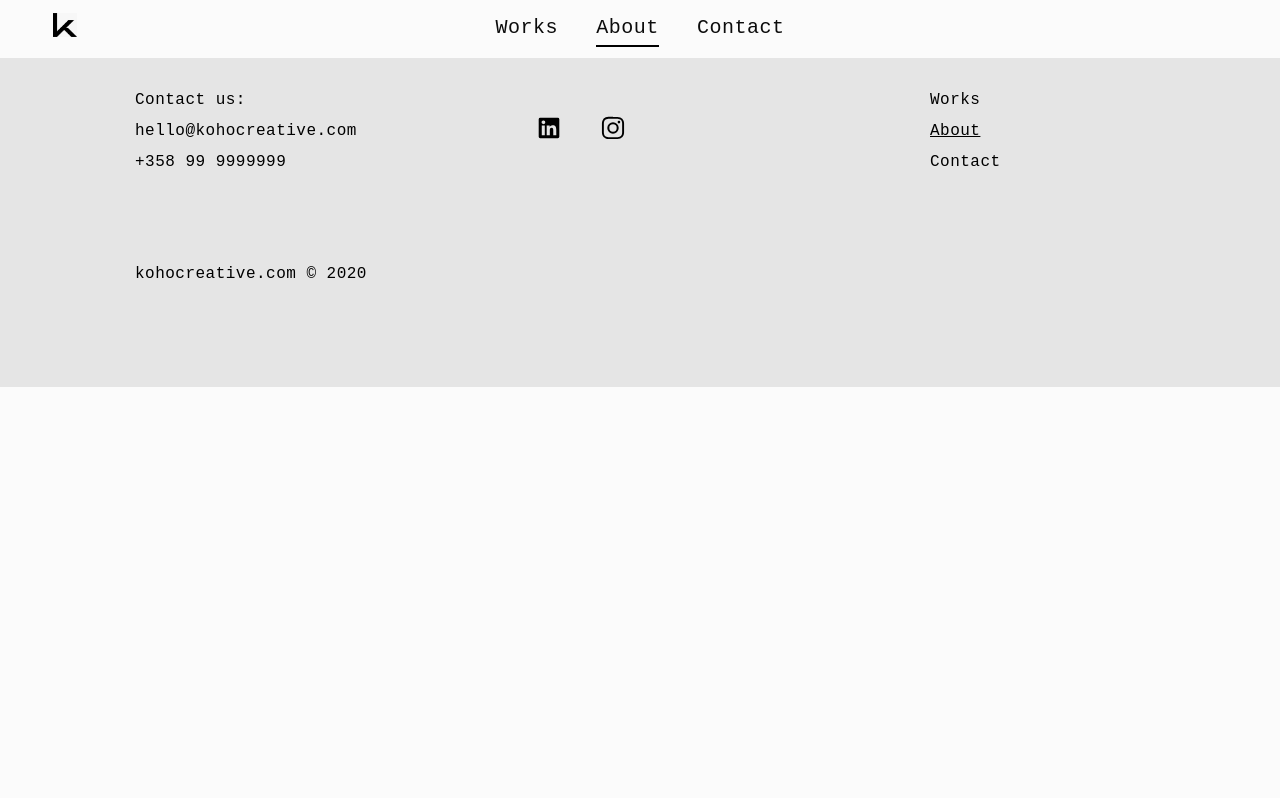
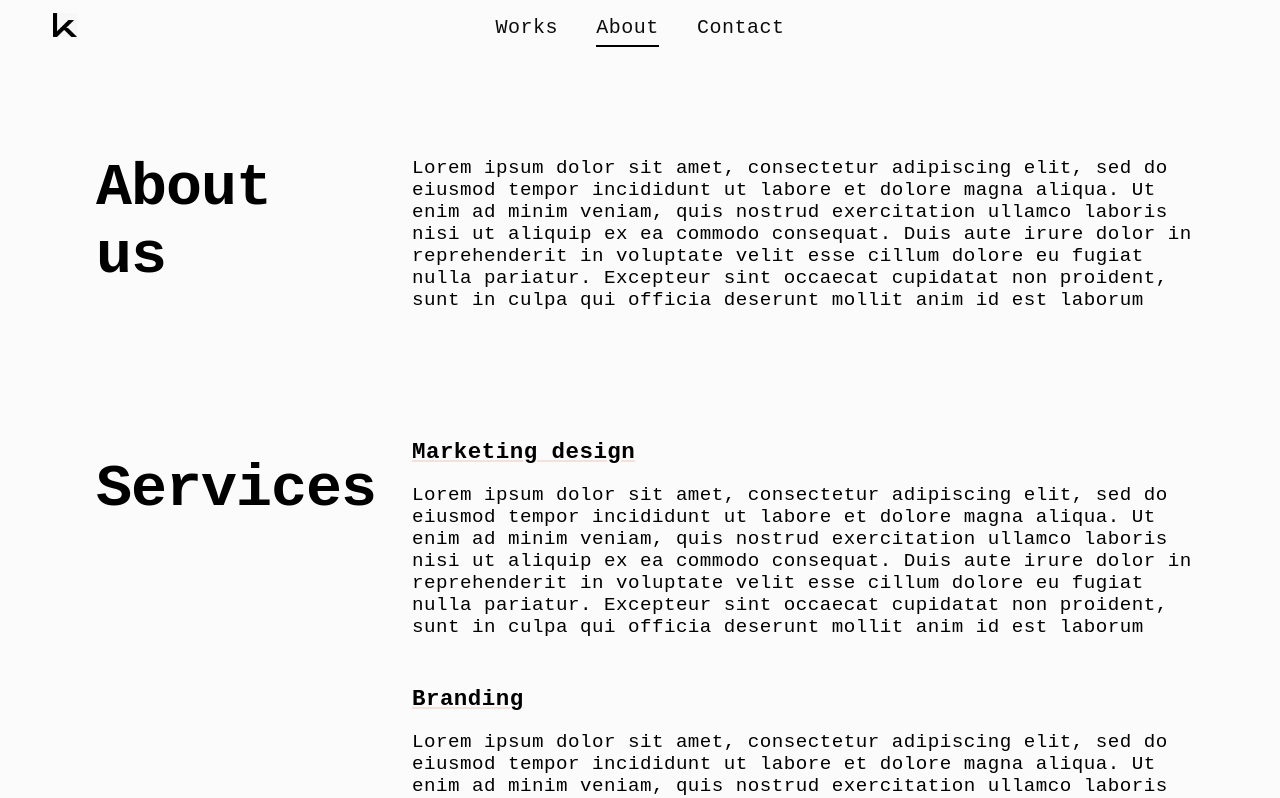
Before and after one commit to OlSavMe/koho-website, a React (Create React App) app: page /about in a window 1280 px wide. Shown: the top 798 px of the page. Built offline with nearby package versions, Linux system fonts and the light colour scheme; no server answers.

Commit message:
about section added

```diff
--- a/src/App.js
+++ b/src/App.js
@@ -17,8 +17,8 @@ const App = () => {
       <MobileMenu open={open} setOpen={setOpen} />
       <Switch>
         <Route path="/" exact component={Works} />
-        <Route path="/portfolio" component={About} />
-        <Route path="/edu" component={Contact} />
+        <Route path="/about" component={About} />
+        <Route path="/contact" component={Contact} />
         <Route path="/project/:id" component={ProjectPage} />
       </Switch>
       <Footer />
--- a/src/pages/About.js
+++ b/src/pages/About.js
@@ -1,9 +1,79 @@
 import React from "react";
+import "../styles/About.scss";
 
 function About() {
+  const aboutData = [
+    {
+      section: "About us",
+      content: [
+        {
+          name: "",
+          desc:
+            "Lorem ipsum dolor sit amet, consectetur adipiscing elit, sed do eiusmod tempor incididunt ut labore et dolore magna aliqua. Ut enim ad minim veniam, quis nostrud exercitation ullamco laboris nisi ut aliquip ex ea commodo consequat. Duis aute irure dolor in reprehenderit in voluptate velit esse cillum dolore eu fugiat nulla pariatur. Excepteur sint occaecat cupidatat non proident, sunt in culpa qui officia deserunt mollit anim id est laborum",
+        },
+      ],
+    },
+    {
+      section: "Services",
+      content: [
+        {
+          name: "Marketing design",
+          desc:
+            "Lorem ipsum dolor sit amet, consectetur adipiscing elit, sed do eiusmod tempor incididunt ut labore et dolore magna aliqua. Ut enim ad minim veniam, quis nostrud exercitation ullamco laboris nisi ut aliquip ex ea commodo consequat. Duis aute irure dolor in reprehenderit in voluptate velit esse cillum dolore eu fugiat nulla pariatur. Excepteur sint occaecat cupidatat non proident, sunt in culpa qui officia deserunt mollit anim id est laborum",
+        },
+        {
+          name: "Branding",
+          desc:
+            "Lorem ipsum dolor sit amet, consectetur adipiscing elit, sed do eiusmod tempor incididunt ut labore et dolore magna aliqua. Ut enim ad minim veniam, quis nostrud exercitation ullamco laboris nisi ut aliquip ex ea commodo consequat. Duis aute irure dolor in reprehenderit in voluptate velit esse cillum dolore eu fugiat nulla pariatur. Excepteur sint occaecat cupidatat non proident, sunt in culpa qui officia deserunt mollit anim id est laborum",
+        },
+        {
+          name: "Viual Communication",
+          desc:
+            "Lorem ipsum dolor sit amet, consectetur adipiscing elit, sed do eiusmod tempor incididunt ut labore et dolore magna aliqua. Ut enim ad minim veniam, quis nostrud exercitation ullamco laboris nisi ut aliquip ex ea commodo consequat. Duis aute irure dolor in reprehenderit in voluptate velit esse cillum dolore eu fugiat nulla pariatur. Excepteur sint occaecat cupidatat non proident, sunt in culpa qui officia deserunt mollit anim id est laborum",
+        },
+      ],
+    },
+    {
+      section: "Why us?",
+      content: [
+        {
+          name: "Reason 1",
+          desc:
+            "Lorem ipsum dolor sit amet, consectetur adipiscing elit, sed do eiusmod tempor incididunt ut labore et dolore magna aliqua. Ut enim ad minim veniam, quis nostrud exercitation ullamco laboris nisi ut aliquip ex ea commodo consequat. Duis aute irure dolor in reprehenderit in voluptate velit esse cillum dolore eu fugiat nulla pariatur. Excepteur sint occaecat cupidatat non proident, sunt in culpa qui officia deserunt mollit anim id est laborum",
+        },
+        {
+          name: "Reason 2",
+          desc:
+            "Lorem ipsum dolor sit amet, consectetur adipiscing elit, sed do eiusmod tempor incididunt ut labore et dolore magna aliqua. Ut enim ad minim veniam, quis nostrud exercitation ullamco laboris nisi ut aliquip ex ea commodo consequat. Duis aute irure dolor in reprehenderit in voluptate velit esse cillum dolore eu fugiat nulla pariatur. Excepteur sint occaecat cupidatat non proident, sunt in culpa qui officia deserunt mollit anim id est laborum",
+        },
+        {
+          name: "Reason 3",
+          desc:
+            "Lorem ipsum dolor sit amet, consectetur adipiscing elit, sed do eiusmod tempor incididunt ut labore et dolore magna aliqua. Ut enim ad minim veniam, quis nostrud exercitation ullamco laboris nisi ut aliquip ex ea commodo consequat. Duis aute irure dolor in reprehenderit in voluptate velit esse cillum dolore eu fugiat nulla pariatur. Excepteur sint occaecat cupidatat non proident, sunt in culpa qui officia deserunt mollit anim id est laborum",
+        },
+      ],
+    },
+  ];
+
   return (
     <>
-
+      <div className="about-container">
+        {aboutData.map((i, index) => (
+          <section className="about-section" key={index}>
+            <div className="about-item">
+              <h2 className="about-header">{i.section}</h2>
+            </div>
+            <div className="about-item">
+              {i.content.map((x, ind) => (
+                <div key={ind} className="inner-item">
+                  <h3>{x.name}</h3>
+                  <p>{x.desc}</p>
+                </div>
+              ))}
+            </div>
+          </section>
+        ))}
+      </div>
     </>
   );
 }
--- a/src/pages/Works.js
+++ b/src/pages/Works.js
@@ -2,7 +2,7 @@ import React, { useEffect, useState } from "react";
 import "../styles/Works.scss";
 import { NavLink, Switch, Route, useRouteMatch } from "react-router-dom";
 import ProjectPage from "../components/ProjectPage";
-import SkeletonWorks from "../components/SkeletonWorks";
+// import SkeletonWorks from "../components/SkeletonWorks";
 
 // Contentful delivery API
 const contentful = require("contentful");
--- /dev/null
+++ b/src/styles/About.scss
@@ -0,0 +1,95 @@
+@import "./styles.scss";
+
+@include scrollbars;
+
+.about-container {
+  margin: 54.97px 0.5rem;
+  display: flex;
+  flex-direction: column;
+  justify-content: center;
+
+  @include min-media(mobile) {
+    margin: 61.36px 2rem;
+  }
+  @include min-media(laptop) {
+    margin: 3.6rem 3rem;
+  }
+
+  .about-section {
+    margin: 5rem 2rem 0;
+    display: grid;
+    grid-template-columns: 1fr;
+    grid-column-gap: 2rem;
+    grid-row-gap: 2rem;
+
+    @include min-media(laptop) {
+      grid-template-columns: 300px 2fr;
+      grid-column-gap: 2rem;
+      grid-row-gap: 2rem;
+    }
+
+    @include min-media(laptop-large) {
+      grid-template-columns: 500px 2fr;
+      grid-column-gap: 1rem;
+    }
+
+    .about-item {
+      font-size: 1.2rem;
+    }
+
+    .about-item:nth-of-type(odd) {
+      min-width: 80%;
+
+      @include min-media(laptop) {
+        min-width: 33%;
+        grid-column-start: 1;
+        grid-column-end: 2;
+        grid-row-start: 1;
+        grid-row-end: 3;
+      }
+
+      .about-header {
+        font-size: 40px;
+        margin: 0;
+        letter-spacing: -1px;
+
+        @include min-media(mobile) {
+          font-size: 60px;
+        }
+
+        @include min-media(laptop) {
+          margin: 1rem;
+        }
+      }
+    }
+
+    .about-item:nth-of-type(even) {
+      min-width: 80%;
+
+      @include min-media(laptop) {
+        grid-column-start: 2;
+        grid-column-end: 3;
+        grid-row-start: 1;
+        grid-row-end: 3;
+      }
+
+      .inner-item {
+        margin-bottom: 3rem;
+
+        h3 {
+          margin: 0;
+          text-decoration: underline;
+          -webkit-text-decoration-color: #f4e1dd; /* Safari */
+          text-decoration-color: #f4e1dd;
+        }
+        p {
+          font-size: 18px;
+
+          @include min-media(mobile) {
+            font-size: 1.2rem;
+          }
+        }
+      }
+    }
+  }
+}
--- a/src/styles/ProjectPage.scss
+++ b/src/styles/ProjectPage.scss
@@ -229,7 +229,7 @@
       @include min-media(tablet) {
         position: absolute;
         z-index: 105;
-        width: 100%;
+        width: 150%;
         height: 100%;
         overflow-y: scroll;
 
```
Also changed, not shown: 1 other file (tests, documents, lock files or other folders).
